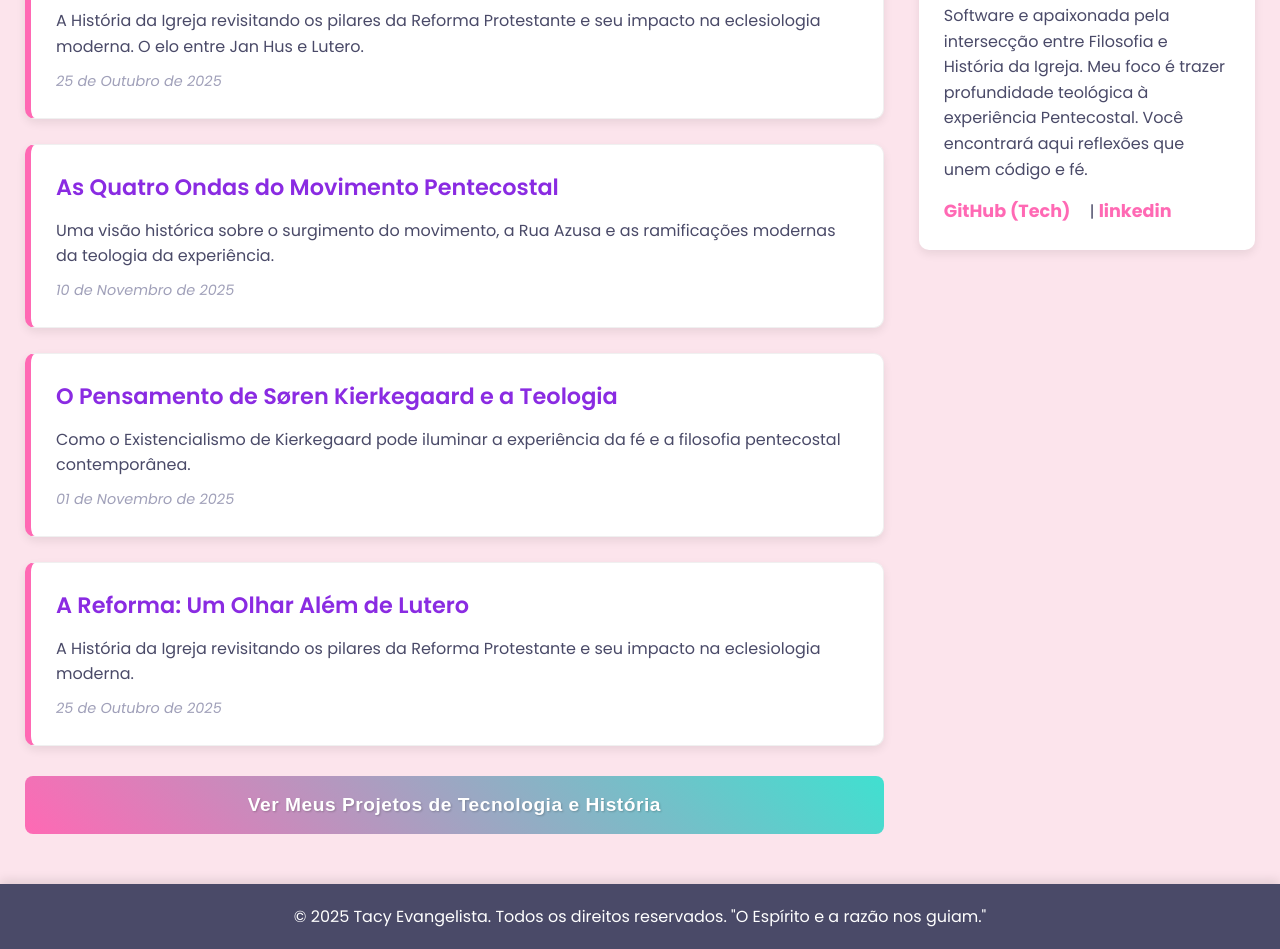
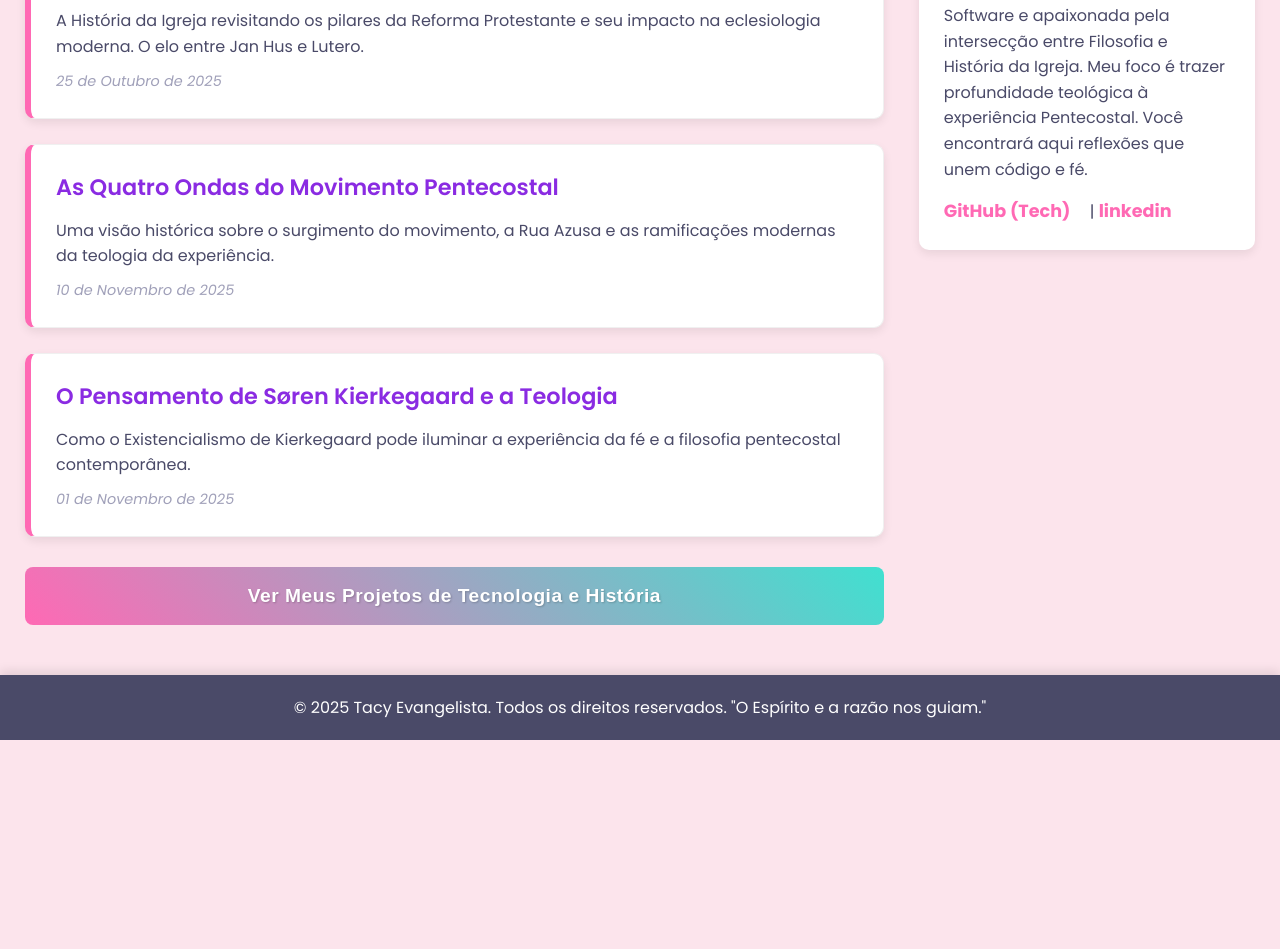
Before and after one commit to TacyEvangelista/tacy_evangelista, a plain HTML site: page index.html in a window 1280 px wide. Shown: the part 407-1356 px from the top of the page. After the commit the page ends 1147 px from the top, so only its background shows below. Drawn offline with Linux system fonts and the light colour scheme; a script that the page names is missing.

Commit message:
Update index.html

```diff
--- a/index.html
+++ b/index.html
@@ -36,11 +36,6 @@
                 <time datetime="2025-11-01">01 de Novembro de 2025</time>
             </article>
 
-            <article class="post-card" onclick="alert('Indo para a página do post: A Reforma Protestante e o Legado de Lutero')">
-                <h3>A Reforma: Um Olhar Além de Lutero</h3>
-                <p>A História da Igreja revisitando os pilares da Reforma Protestante e seu impacto na eclesiologia moderna.</p>
-                <time datetime="2025-10-25">25 de Outubro de 2025</time>
-            </article>
 
             <button class="cta-button" onclick="window.location.href='segunda-pagina.html'">
                 Ver Meus Projetos de Tecnologia e História
@@ -67,4 +62,5 @@
 
     <script src="script.js"></script>
 </body>
+
 </html>
```
